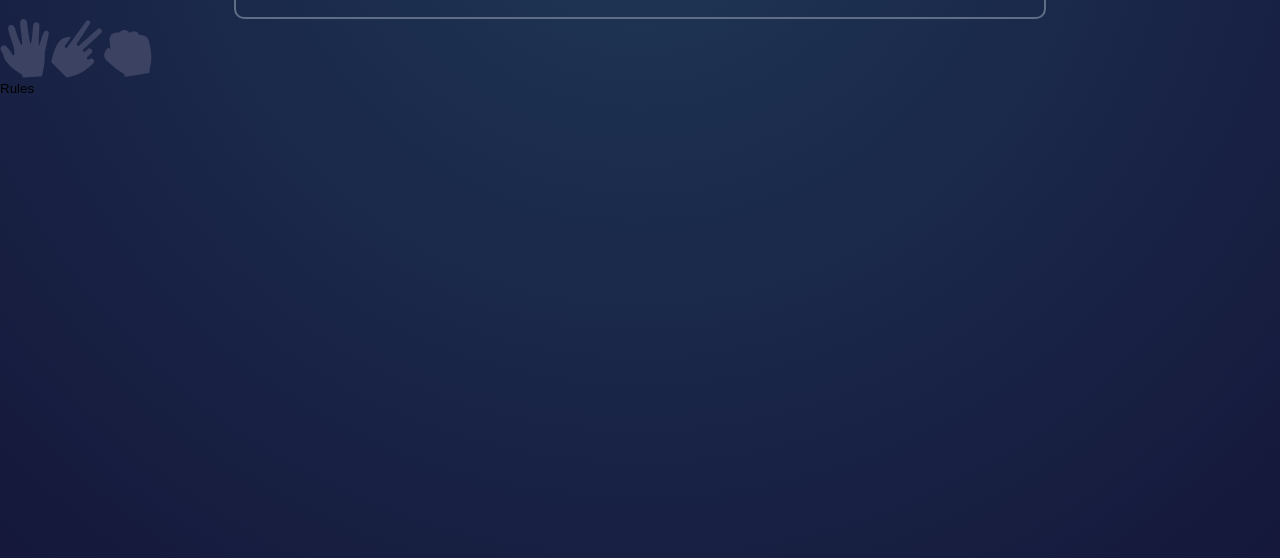
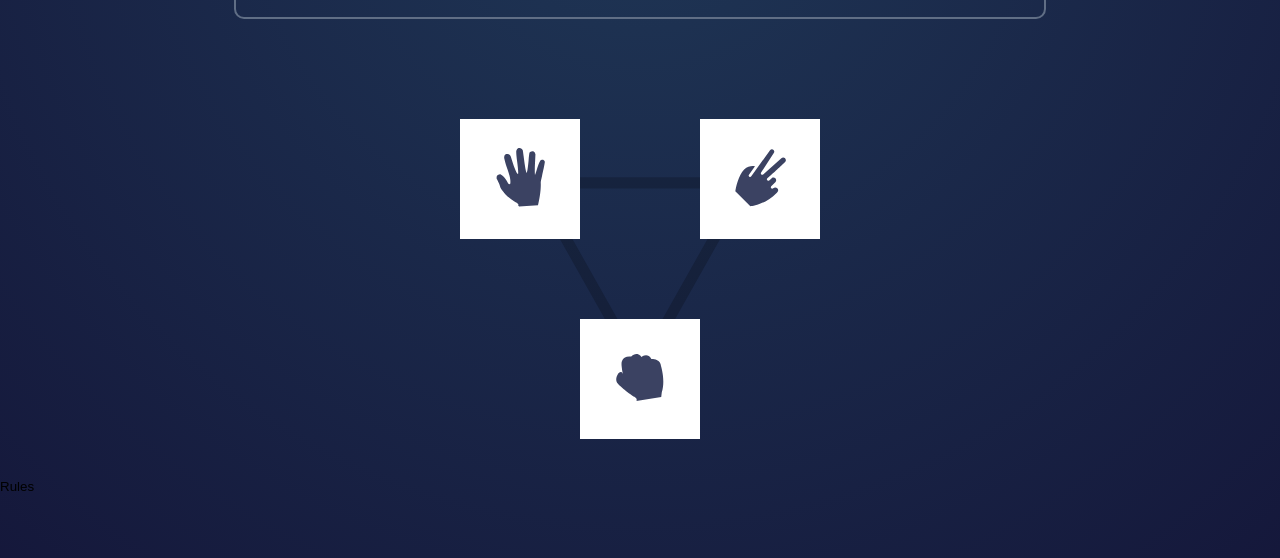
Before and after one commit to ahmed-s-fatahallah/paper-scissors-rock, a website built with Vite: page index.html in a window 1280 px wide. Shown: the part 154-712 px from the top of the page. Built offline with nearby package versions, Linux system fonts and the light colour scheme.

Commit message:
feat: Add styles to the game section

```diff
--- a/style.css
+++ b/style.css
@@ -37,6 +37,8 @@ button {
   background: none;
   border: none;
 }
+/**************************************/
+
 body {
   background-image: var(--radial-gradient);
   background-repeat: no-repeat;
@@ -77,3 +79,44 @@ body {
   font-weight: 700;
   color: var(--dark-text);
 }
+.game-section {
+  width: 60%;
+  margin-top: 6rem;
+
+  margin-inline: auto;
+  background-image: url(./images/bg-triangle.svg);
+  background-repeat: no-repeat;
+  background-size: 30%;
+  background-position: center;
+
+  display: grid;
+  grid-template-columns: 1fr auto 1fr;
+  grid-template-rows: repeat(2, 20rem);
+  justify-items: center;
+}
+
+.game-section__paper,
+.game-section__rock,
+.game-section__scissors {
+  background-color: #fff;
+  width: 12rem;
+  aspect-ratio: 1/1;
+  align-self: center;
+}
+.game-section__paper {
+  grid-column: 1/2;
+  grid-row: 1/2;
+  justify-self: end;
+}
+.game-section__rock {
+  grid-column: 2/3;
+  grid-row: 2/3;
+}
+.game-section__scissors {
+  grid-column: 3/4;
+  grid-row: 1/2;
+  justify-self: start;
+}
+
+.rules-btn {
+}
```
